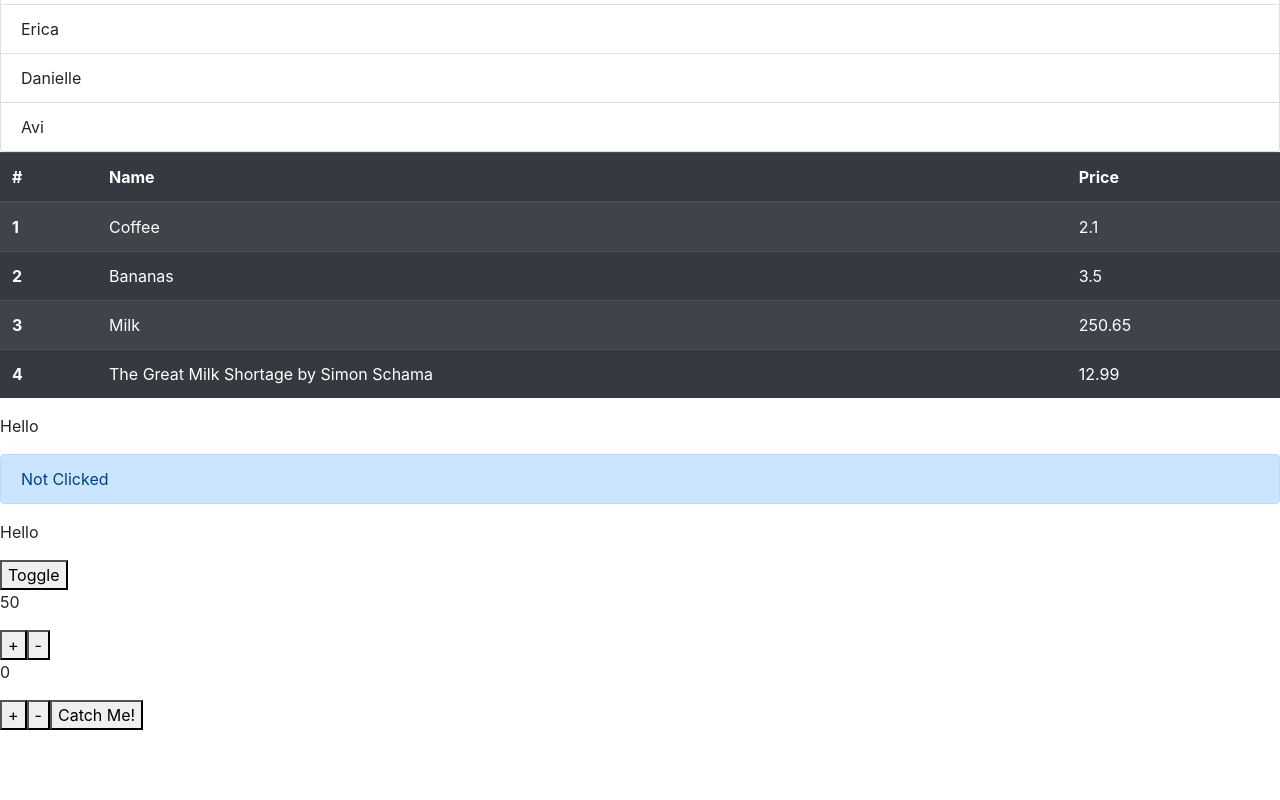
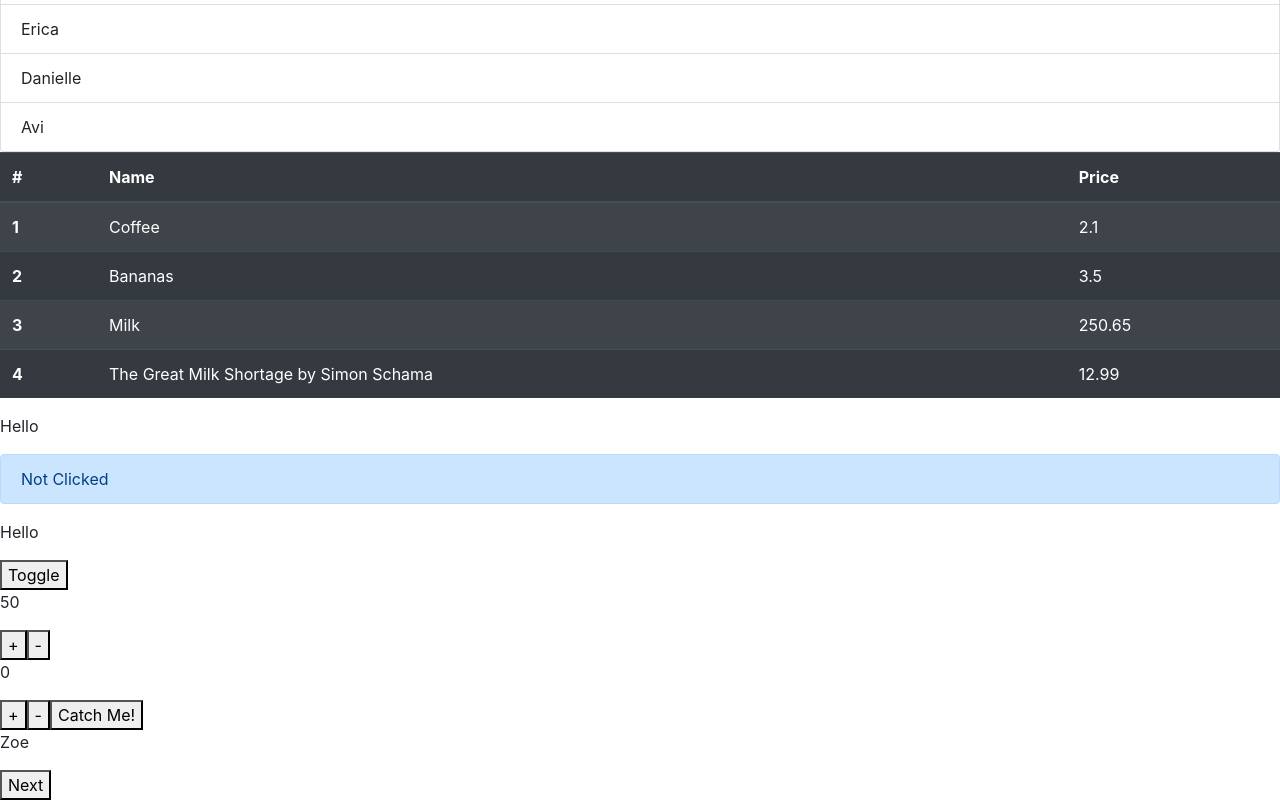
Before and after one commit to Avi-Cohen-Nehemia/react-basics, a React (Create React App) app: page / in a window 1280 px wide. Shown: the part 611-1411 px from the top of the page. Before the commit the page ends 1341 px from the top, so only its background shows below. Built offline with nearby package versions, Linux system fonts and the light colour scheme.

Commit message:
solve RoallCall state exercise

```diff
--- /dev/null
+++ b/src/components/RollCall/index.js
@@ -0,0 +1,40 @@
+import React, { Component } from 'react';
+import PropTypes from 'prop-types';
+
+class RollCall extends Component {
+    constructor(props) {
+        super(props);
+
+        this.state = { index: 0 }
+
+        this.handleClick = this.handleClick.bind(this);
+    }
+
+    handleClick() {
+        const { names } = this.props;
+        const { index } = this.state;
+        let currentIndex = index;
+        this.setState({index: currentIndex + 1}) % names.length;
+    }
+
+    render() {
+        const { names } = this.props;
+        const { index } = this.state;
+        return (
+            <>
+                <p>{names[index]}</p>
+                <button onClick={this.handleClick}>{'Next'}</button>
+            </>
+        );
+    }
+}
+
+RollCall.defaultProps = {
+    names: ['John', 'Mike', 'Charles'],
+}
+
+RollCall.propTypes = {
+    names: PropTypes.array,
+}
+
+export default RollCall;
--- a/src/components/Stuff/index.js
+++ b/src/components/Stuff/index.js
@@ -11,6 +11,7 @@ import ToggleText from '../ToggleText';
 import Counter from '../Counter';
 import StepCounter from '../StepCounter';
 import CatchMeIfYouCan from '../CatchMeIfYouCan';
+import RollCall from '../RollCall';
 
 const Stuff = ({ square }) => {
     return (
@@ -48,6 +49,9 @@ const Stuff = ({ square }) => {
             <CatchMeIfYouCan
                 jump={ 100 }
             />
+            <RollCall
+                names={ ['Zoe', 'Hillary', 'Matt', 'Richard', 'Alice', 'Erica', 'Danielle', 'Avi'] }
+            />
         </>
     )
 }
```
